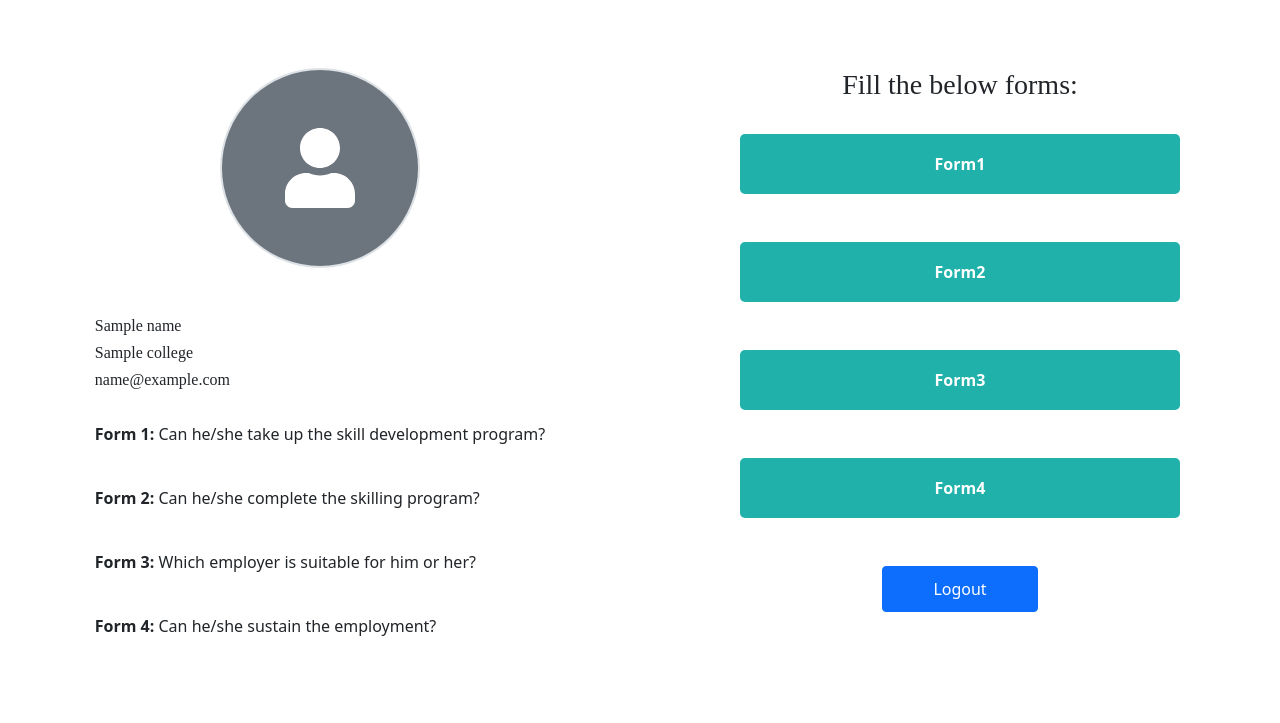
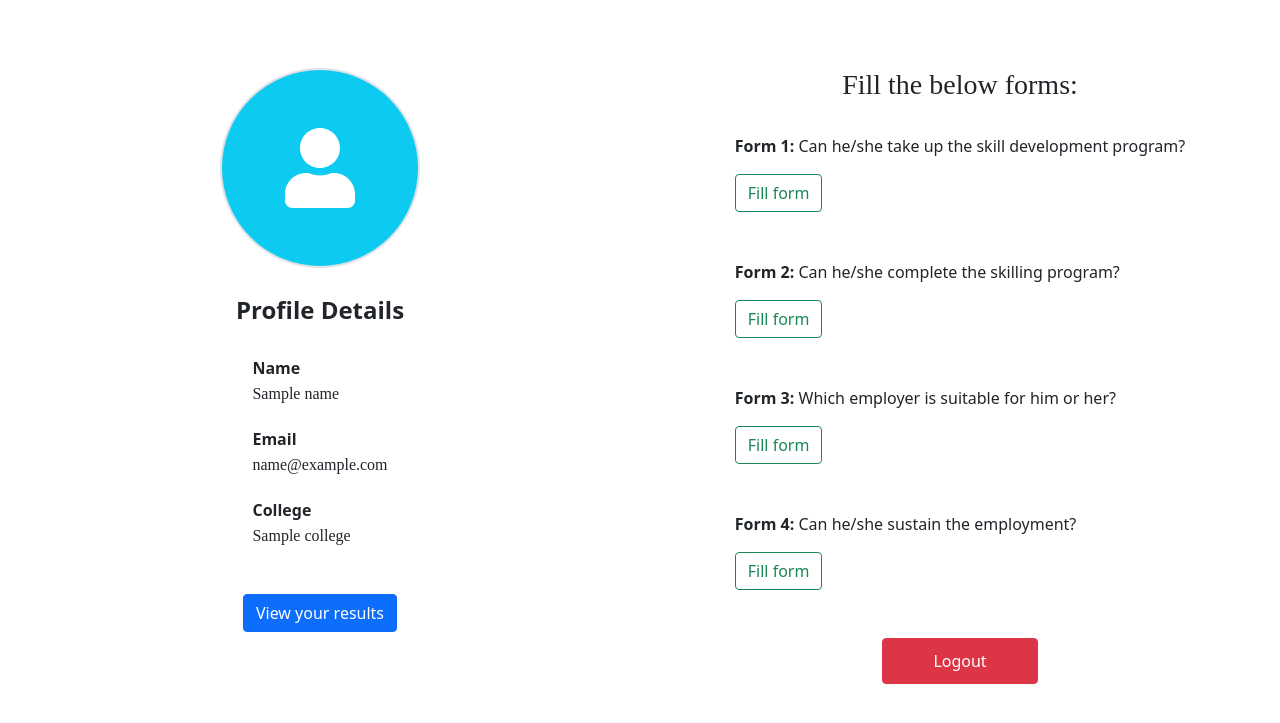
Before and after one commit to Tejaswikoya/MWebsite, a Flask app: template templates/student.html in a window 1280 px wide. Shown: the top 723 px of the page. Run offline with Flask 3, Linux system fonts and the light colour scheme; the template is opened without the code that fills it: most values are stand-ins (such as "Sample title", 1, 10 or a date in 2020); parts of the project's set-up code (start-up, migrations or seed data) failed here and were passed over; some libraries are stand-ins or nearby versions.

Commit message:
fix: student page

```diff
--- a/templates/student.html
+++ b/templates/student.html
@@ -141,42 +141,45 @@
         <div class="container mt-5"
             style="display: flex;flex-direction: column;justify-content: center;align-items: center;">
             <div class="d-flex justify-content-center">
-                <div class="border border-2 bg-secondary text-white rounded-circle d-flex flex-column justify-content-center align-items-center"
+                <div class="border border-2 bg-info text-white rounded-circle d-flex flex-column justify-content-center align-items-center"
                     style="width: 200px;height: 200px;">
                     <i class="fas fa-user fa-5x"></i>
                 </div>
             </div>
             <br>
+            <p class="text-center fw-bolder fs-4 mb-1">Profile Details</p>
             <div class="text-left mx-5">
                 <br>
-                <h6>{{name}}</h6>
-                <h6>{{college}}</h6>
-                <h6>{{email}}</h6>
+                <p class="fw-bolder mb-1">Name</p>
+                <h6 class="mb-4">{{name}}</h6>
+                <p class="fw-bolder mb-1">Email</p>
+                <h6 class="mb-4">{{email}}</h6>
+                <p class="fw-bolder mb-1">College</p>
+                <h6 class="mb-4">{{college}}</h6>
                 <br>
-
-                <p><span class="fw-bolder">Form 1:</span> Can he/she take up the skill development program?</p>
-                <br>
-                <p><span class="fw-bolder">Form 2:</span> Can he/she complete the skilling program?</p>
-                <br>
-                <p><span class="fw-bolder">Form 3:</span> Which employer is suitable for him or her?</p>
-                <br>
-                <p><span class="fw-bolder">Form 4:</span> Can he/she sustain the employment?</p>
             </div>
+            <a class="text-center btn btn-primary" href="/admin?email={{email}}">View your results</a>
         </div>
     </div>
     <div class="split right mt-5">
         <div class="d-flex flex-column justify-content-center align-items-center">
             <h3>Fill the below forms: </h3>
             <br>
-            <a type="button" class="button" href="/student/form1">Form1</a><br> <br>
-            <a type="button" class="button" href="/student/form2">Form2</a><br> <br>
-            <a type="button" class="button" href="/student/form3">Form3</a><br> <br>
-            <a type="button" class="button" href="/student/form4">Form4</a><br> <br>
+            <div class="d-flex flex-column  align-items-start">
+                <p><span class="fw-bolder">Form 1:</span> Can he/she take up the skill development program?</p>
+                <a type="button" class="btn btn-outline-success" href="/student/form1">Fill form</a><br> <br>
+                <p><span class="fw-bolder">Form 2:</span> Can he/she complete the skilling program?</p>
+                <a type="button" class="btn btn-outline-success" href="/student/form2">Fill form</a><br> <br>
+                <p><span class="fw-bolder">Form 3:</span> Which employer is suitable for him or her?</p>
+                <a type="button" class="btn btn-outline-success" href="/student/form3">Fill form</a><br> <br>
+                <p><span class="fw-bolder">Form 4:</span> Can he/she sustain the employment?</p>
+                <a type="button" class="btn btn-outline-success" href="/student/form4">Fill form</a><br> <br>
+            </div>
 
             <!-- <a type="button" class="button"style="padding-left: 180px; padding-right: 220px; padding-top: 10px; padding-bottom: 10px;"
                     href="/student/form4">Logout</a><br> <br> -->
             <a style="padding-left: 50px; padding-right: 50px; padding-top: 10px; padding-bottom: 10px;"
-                class="btn btn-primary" href="/login">Logout</a>
+                class="btn btn-danger" href="/login">Logout</a>
         </div>
     </div>
 
--- a/templates/usersPage.html
+++ b/templates/usersPage.html
@@ -26,7 +26,7 @@
 </head>
 
 <body>
-    <h1 class="text-center my-4">User Information</h1>
+    <h1 class="text-center my-4">User Results</h1>
     <div class="row py-3">
         <div class="col-xl-6 col-md-4 col-sm-12">
             <div class="d-flex align-items-center justify-content-center">
```
